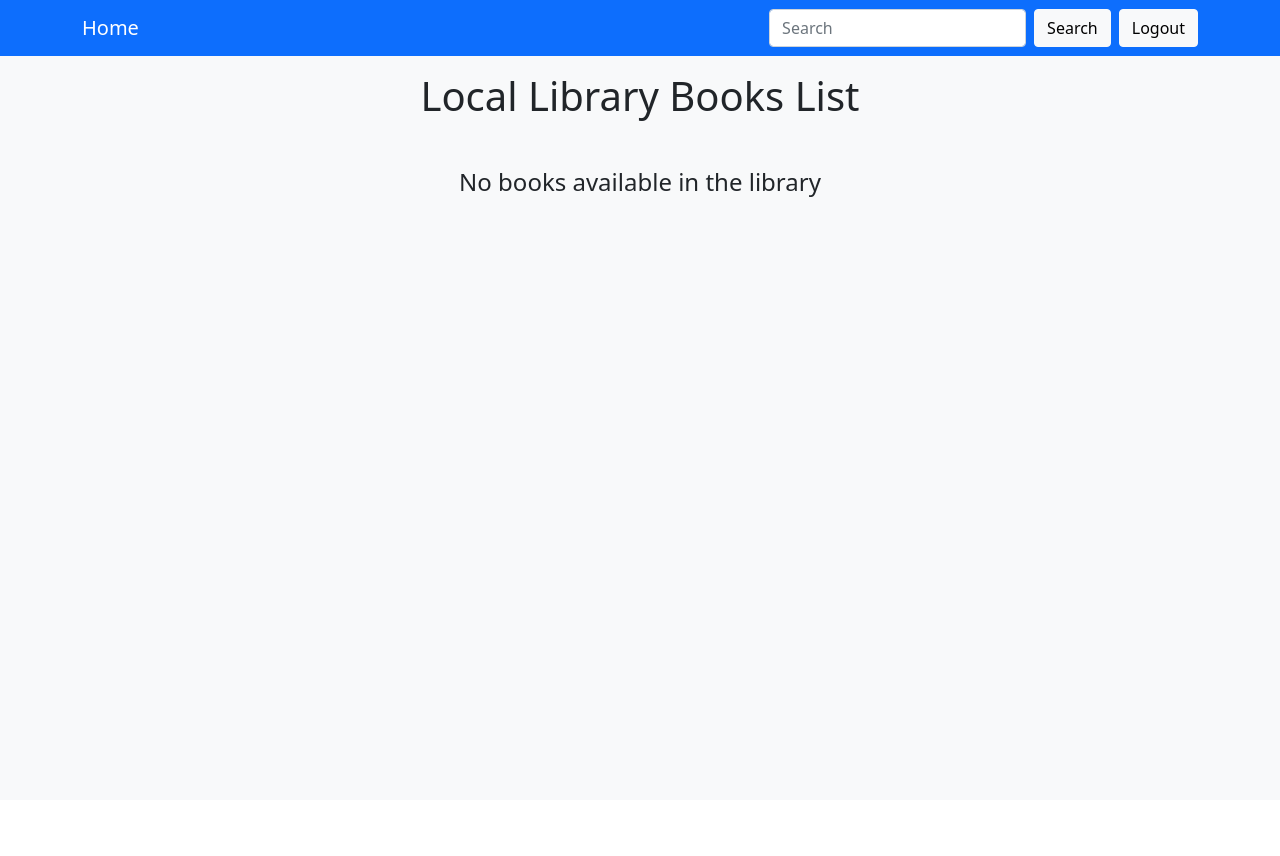
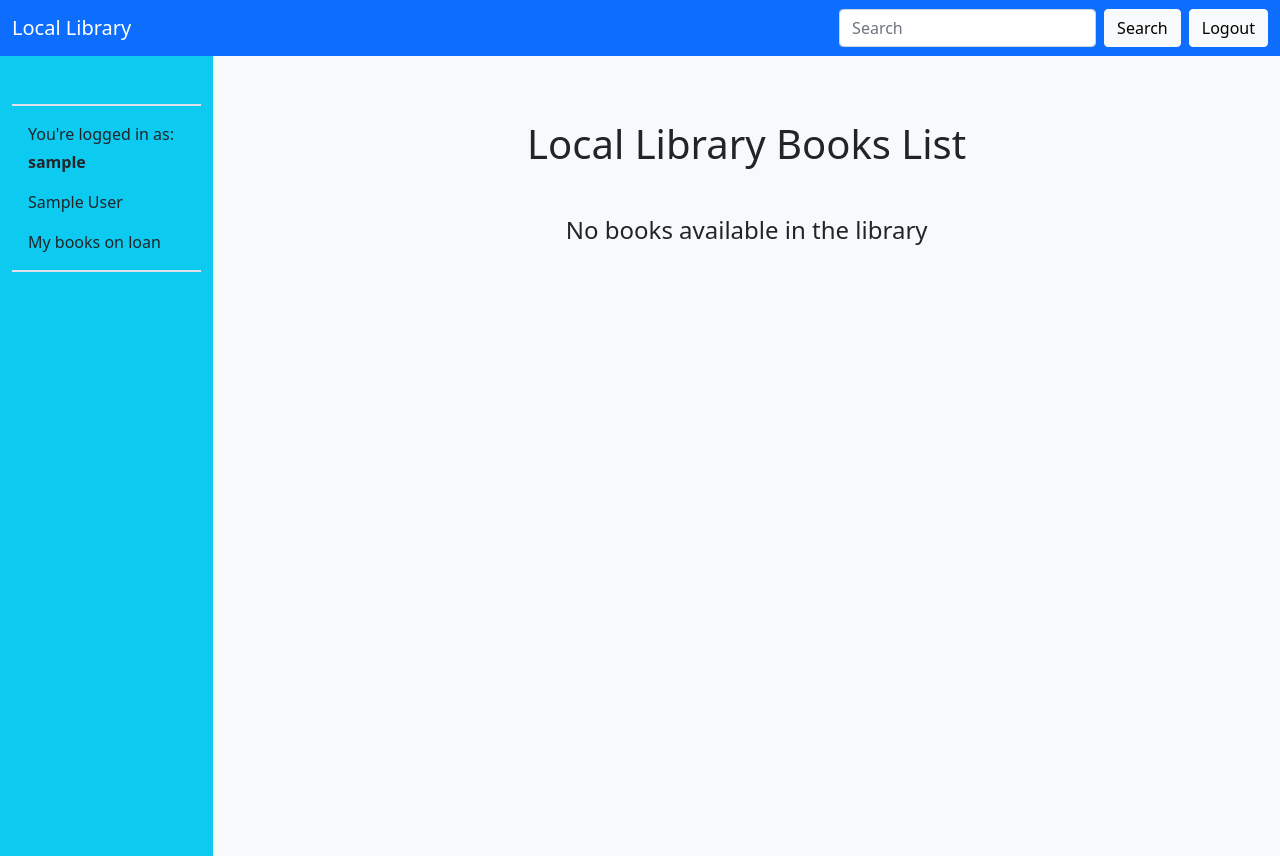
Before and after one commit to fuoridallarete/fuzzy-library, a Django app: page /library/books/ in a window 1280 px wide. Before the commit the page ends 197 px from the top, so only its background shows below. Run offline with Django 3.2, Linux system fonts and the light colour scheme; the visitor is signed in with stand-in values (Sample User, id 1); data that the repository does not hold is empty.

Commit message:
added borrow function to user added user book view refactor style and html layout

```diff
--- a/library_project/library/static/library/css/styles.css
+++ b/library_project/library/static/library/css/styles.css
@@ -0,0 +1,8 @@
+footer {
+    position: fixed;
+    bottom: 0;
+    width: 80%;
+    text-align: center;
+}
+
+/* //////// SIDEBAR //////// */
--- a/library_project/library/templates/library/base.html
+++ b/library_project/library/templates/library/base.html
@@ -12,9 +12,22 @@
 </head>
 <body class="bg-light">
     {% include 'library/partials/_navbar.html' %}
-    <div class="container mt-3">
-        {% block content %}{% endblock %}
+    <div class="container-fluid">
+        <div class="row">
+            {% if user.is_authenticated %}
+                <div class="col-2 pl-0 vh-100 bg-info">
+                    {% include 'library/partials/_sidebar.html' %}
+                </div>
+            {% endif %}
+            <div class="col mt-5">
+                <div>
+                    {% block content %}{% endblock %}
+                </div>
+                <footer>
+                    {% block footer %}{% endblock %}
+                </footer>
+            </div>
+        </div>
     </div>
-    {% block records %}{% endblock %}
 </body>
 </html>
--- a/library_project/library/templates/library/partials/_navbar.html
+++ b/library_project/library/templates/library/partials/_navbar.html
@@ -1,7 +1,7 @@
 <nav class="navbar navbar-dark bg-primary">
-  <div class="container">
+  <div class="container-fluid">
       <a class="navbar-brand" href="{% url 'index' %}">
-        Home
+        Local Library
       </a>
       <form class="d-flex">
         <input class="form-control me-2" type="search" placeholder="Search" aria-label="Search">
--- /dev/null
+++ b/library_project/library/templates/library/partials/_sidebar.html
@@ -0,0 +1,15 @@
+<div class="p-3 mt-5 border-top border-bottom border-2">
+    <p class="mb-1">You're logged in as:</p>
+    <p class="fw-bold">{{ user.get_username }}</p>
+    <ul class="nav">
+      <li class="nav-item">
+          {{ user.first_name }} {{ user.last_name }}
+      </li>
+      <li class="nav-item mt-3">
+        <a
+          href="{% url 'my_borrowed' %}"
+          class="text-decoration-none text-reset"
+        >My books on loan</a>
+      </li>
+    </ul>
+</div>
--- a/library_project/library/urls.py
+++ b/library_project/library/urls.py
@@ -7,4 +7,5 @@ urlpatterns = [
     path('books/book_detail/<int:pk>/', views.BookDetailView.as_view(), name='book_detail'),
     path('authors/', views.AuthorListView.as_view(), name='authors'),
     path('authors/author_detail/<int:pk>/', views.AuthorDetailView.as_view(), name='author_detail'),
+    path('mybooks/', views.LoanedBooksByUserListView.as_view(), name='my_borrowed'),
 ]
--- a/library_project/library/views.py
+++ b/library_project/library/views.py
@@ -95,3 +95,13 @@ class AuthorDetailView(LoginRequiredMixin, generic.DetailView):
 
     model = Author
     context_object_name = 'author'
+
+
+class LoanedBooksByUserListView(LoginRequiredMixin, generic.ListView):
+    """Generic class-based view listing books on loan to current user."""
+    model = BookInstance
+    template_name = 'library/user_books.html'
+    paginate_by = 10
+
+    def get_queryset(self):
+        return BookInstance.objects.filter(borrower=self.request.user).filter(status__exact='o').order_by('due_back')
```
Also changed, not shown: library_project/library/admin.py (+6 -5 lines), library_project/library/models.py (+9 -0 lines), library_project/library/templates/library/index.html (+4 -6 lines), library_project/library/templates/library/user_books.html (added, +25 -0 lines), library_project/library/migrations/0003_bookinstance_borrower.py (added).
